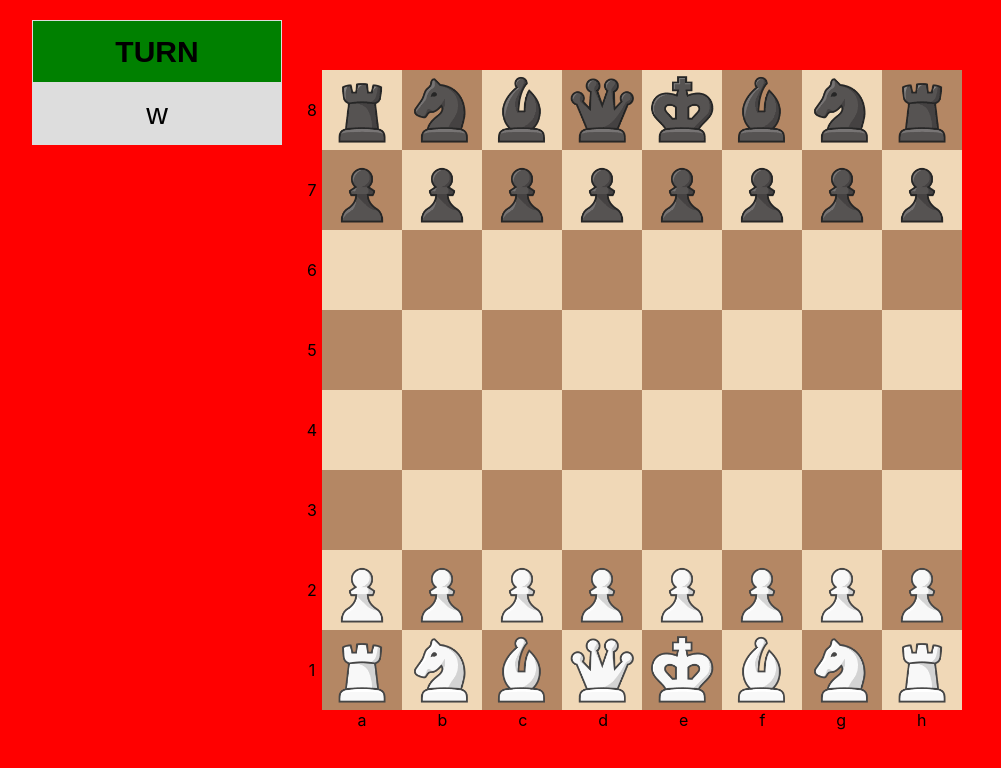
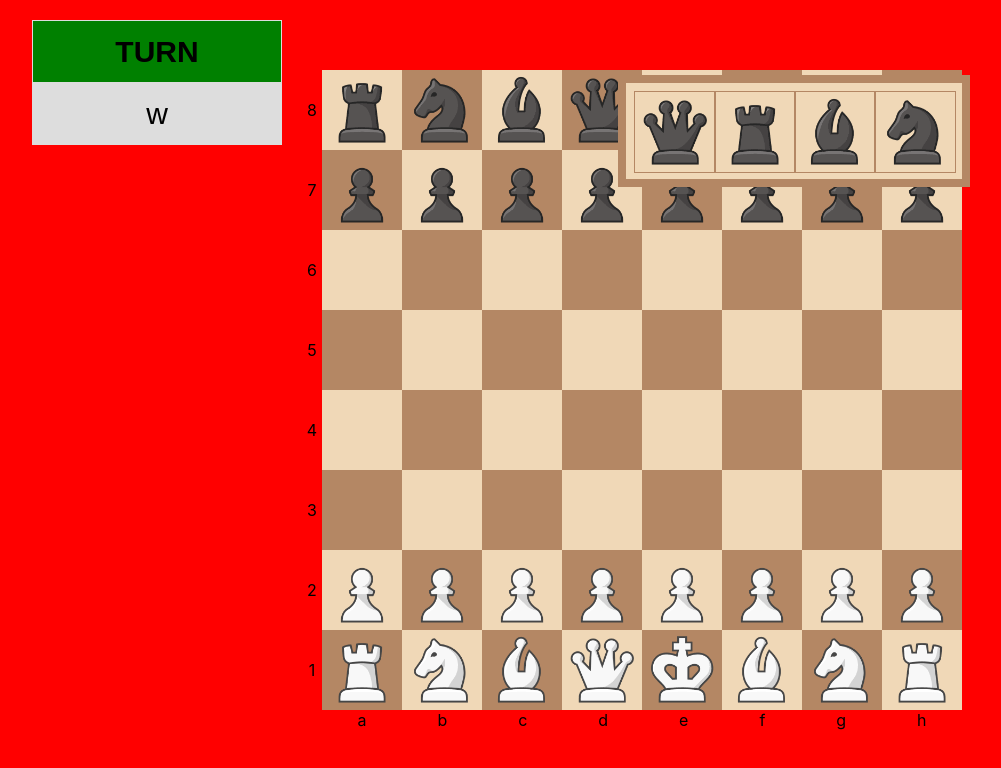
Before and after one commit to hellojyoti03/chess-fd, a React (Vite) app: page / in a window 1280 px wide. Shown: the top 768 px of the page, without its empty margins (8-1009 px from the left). Built offline with nearby package versions, Linux system fonts and the light colour scheme.

Commit message:
promotion box style pop up

```diff
--- a/src/arbitar/arbitar.js
+++ b/src/arbitar/arbitar.js
@@ -7,6 +7,8 @@ import {
 	getBishopMoves,
 	getPawnCapture,
 } from "./getMoves";
+
+import { isPawnMove, isNotPawnMove } from "./move";
 let arbitar = {
 	getRegularMove: function ({ position, rank, file, piece }) {
 		if (piece.endsWith("n")) return getKnightMoves({ position, rank, file });
@@ -35,6 +37,16 @@ let arbitar = {
 
 		return moves;
 	},
+
+	// check is pawn or
+	checkAmove: function ({ position, piece, rank, file, x, y }) {
+		const isPawn = piece.endsWith("p");
+		if (isPawn) {
+			return isPawnMove({ position, piece, rank, file, x, y });
+		} else {
+			return isNotPawnMove({ position, piece, rank, file, x, y });
+		}
+	},
 };
 
 export { arbitar };
--- /dev/null
+++ b/src/arbitar/move.js
@@ -0,0 +1,24 @@
+import { copyPosition } from "../helper/helper";
+
+let isPawnMove = ({ position, piece, rank, file, x, y }) => {
+	const newPosition = copyPosition(position);
+	if (!newPosition[x][y] && x !== rank && y !== file) {
+		newPosition[rank][y] = "";
+	}
+	newPosition[Number(rank)][Number(file)] = "";
+
+	newPosition[x][y] = piece;
+
+	return newPosition;
+};
+
+let isNotPawnMove = ({ position, piece, rank, file, x, y }) => {
+	const newPosition = copyPosition(position);
+
+	newPosition[Number(rank)][Number(file)] = "";
+
+	newPosition[x][y] = piece;
+
+	return newPosition;
+};
+export { isNotPawnMove, isPawnMove };
--- a/src/component/board/board.jsx
+++ b/src/component/board/board.jsx
@@ -4,6 +4,8 @@ import File from "./bitter/file";
 import Pieces from "../pieces/pieces";
 import CandidateMove from "../candidate/CandidateMove";
 import { useAppContext } from "../../context/Provider";
+
+import Pupup from "../../component/promotion/popupbox";
 function Board() {
 	const { appState } = useAppContext();
 
@@ -37,11 +39,11 @@ function Board() {
 		.map((x, i) => i + 1);
 
 	return (
-		<div className='container'>
+		<div className="container">
 			<CandidateMove />
-			<div className='boards'>
+			<div className="boards">
 				<Rank rank={ranks} />
-				<div className='tiles'>
+				<div className="tiles">
 					{ranks.map((rank, i) =>
 						files.map((file, j) => (
 							<div
@@ -52,6 +54,7 @@ function Board() {
 						))
 					)}
 				</div>
+				<Pupup />
 				<Pieces />
 				<File file={files} />
 			</div>
--- a/src/component/candidate/CandidateMove.jsx
+++ b/src/component/candidate/CandidateMove.jsx
@@ -5,11 +5,11 @@ function CandidateMove() {
 
 	// console.log(currentPosition, "current position");
 	return (
-		<div className='candidate_move'>
+		<div className="candidate_move">
 			<table>
-				<tr>
+				<thead>
 					<th>TURN</th>
-				</tr>
+				</thead>
 				<tr>
 					<td>{appState.turn}</td>
 					{/*<td>{appState.candidateMove.map((el) => {
--- a/src/component/pieces/pieces.jsx
+++ b/src/component/pieces/pieces.jsx
@@ -5,6 +5,7 @@ import { copyPosition } from "../../helper/helper";
 import { useAppContext } from "../../context/Provider";
 
 import { makeNewMove, clearCandidates, clearPorn } from "../../reducer/move";
+import { arbitar } from "../../arbitar/arbitar";
 function pices() {
 	const { appState, dispatch } = useAppContext();
 	const currentPosition = appState.position[appState.position.length - 1];
@@ -26,23 +27,22 @@ function pices() {
 	 * drop event handel
 	 */
 	const handelDrop = (e) => {
-		const newPosition = copyPosition(currentPosition);
 		const { x, y } = calculateCoords(e);
 
-		const [p, rank, file] = e.dataTransfer.getData("text").split(",");
+		const [piece, rank, file] = e.dataTransfer.getData("text").split(",");
 
 		console.log(appState.candidateMove, "candidate move");
 		if (appState.candidateMove.find((m) => m[0] === x && m[1] === y)) {
 			// Em pasant move when current poition empty
 
-			const isPawn = p.endsWith("p");
-			console.log(isPawn, "iswan");
-			if (isPawn && !newPosition[x][y] && x !== rank && y !== file) {
-				newPosition[rank][y] = "";
-			}
-			newPosition[Number(rank)][Number(file)] = "";
-
-			newPosition[x][y] = p;
+			const newPosition = arbitar.checkAmove({
+				position: currentPosition,
+				x,
+				y,
+				rank,
+				file,
+				piece,
+			});
 
 			dispatch(makeNewMove({ newPosition }));
 		}
--- /dev/null
+++ b/src/component/promotion/popupbox.jsx
@@ -0,0 +1,11 @@
+import React from "react";
+import Promoption from "./promotionbox";
+function popupbox() {
+	return (
+		<div className="popup">
+			<Promoption />
+		</div>
+	);
+}
+
+export default popupbox;
--- /dev/null
+++ b/src/component/promotion/promotionbox.jsx
@@ -0,0 +1,39 @@
+import React from "react";
+function promot() {
+	const color = "b";
+	const options = ["q", "r", "b", "n"];
+	const x = 7;
+	const y = 7;
+	const getPromotionBoxPosition = () => {
+		let style = {
+			zIndex: 2,
+		};
+
+		if (x === 7) {
+			style.top = "2%";
+		} else {
+			style.top = "81.5%";
+		}
+
+		if (y <= 1) {
+			style.left = "0%";
+		} else if (y >= 5) {
+			style.right = "0%";
+		} else {
+			style.left = `${12.5 * y - 20}%`;
+		}
+
+		return style;
+	};
+	return (
+		<div
+			className="popup--inner promotion-choices"
+			style={getPromotionBoxPosition()}>
+			{options.map((option) => (
+				<div key={option} className={`piece ${color}${option}`} />
+			))}
+		</div>
+	);
+}
+
+export default promot;
--- a/src/helper/helper.js
+++ b/src/helper/helper.js
@@ -46,4 +46,5 @@ let AsciiToChar = (ascii) => {
 
 	return char;
 };
+
 export { createPosition, copyPosition, AsciiToChar };
--- a/src/index.css
+++ b/src/index.css
@@ -285,7 +285,9 @@ html::before {
 .boards {
 	position: relative;
 	display: grid;
-	grid-template-columns: calc(0.25 * var(--tile-size)) calc(8 * var(--tile-size));
+	grid-template-columns: calc(0.25 * var(--tile-size)) calc(
+			8 * var(--tile-size)
+		);
 	grid-template-rows: calc(8 * var(--tile-size)) calc(0.25 * var(--tile-size));
 }
 .tiles {
@@ -390,3 +392,63 @@ tr:nth-child(even) {
 .bg-salmon {
 	background-color: salmon;
 }
+
+/** Promotion style **/
+.popup {
+	right: 0;
+	top: 0;
+	position: absolute;
+	left: calc(0.25 * var(--tile-size));
+	bottom: calc(0.25 * var(--tile-size));
+	background: var(--highlight);
+}
+.popup--inner {
+	width: 50%;
+	min-height: 12.5%;
+	background: var(--light-tiles);
+	position: absolute;
+	border: 8px solid var(--light-tiles);
+	box-shadow: 0 0 0 8px var(--dark-tiles);
+}
+.popup--inner__center {
+	left: 50%;
+	top: 50%;
+	transform: translate(-50%, -50%);
+	text-align: center;
+	padding: 1em 0;
+}
+
+.popup--inner__center h1 {
+	font-size: 2.5em;
+	margin: 0 0 0.5em 0;
+}
+.popup--inner__center p {
+	font-size: 1.2em;
+	margin: 0 0 1em 0;
+}
+
+.promotion-choices {
+	height: 12.5%;
+}
+
+.promotion-choices .piece {
+	width: 25%;
+	height: 100%;
+	border: 1px solid var(--dark-tiles);
+}
+.promotion-choices .piece:hover {
+	box-shadow: 0 0 0 5px var(--dark-tiles) inset;
+	transform: scale(1.05);
+}
+.promotion-choices :is(.wq, .bq) {
+	left: 0;
+}
+.promotion-choices :is(.wr, .br) {
+	left: 25%;
+}
+.promotion-choices :is(.wb, .bb) {
+	left: 50%;
+}
+.promotion-choices :is(.wn, .bn) {
+	left: 75%;
+}
```
